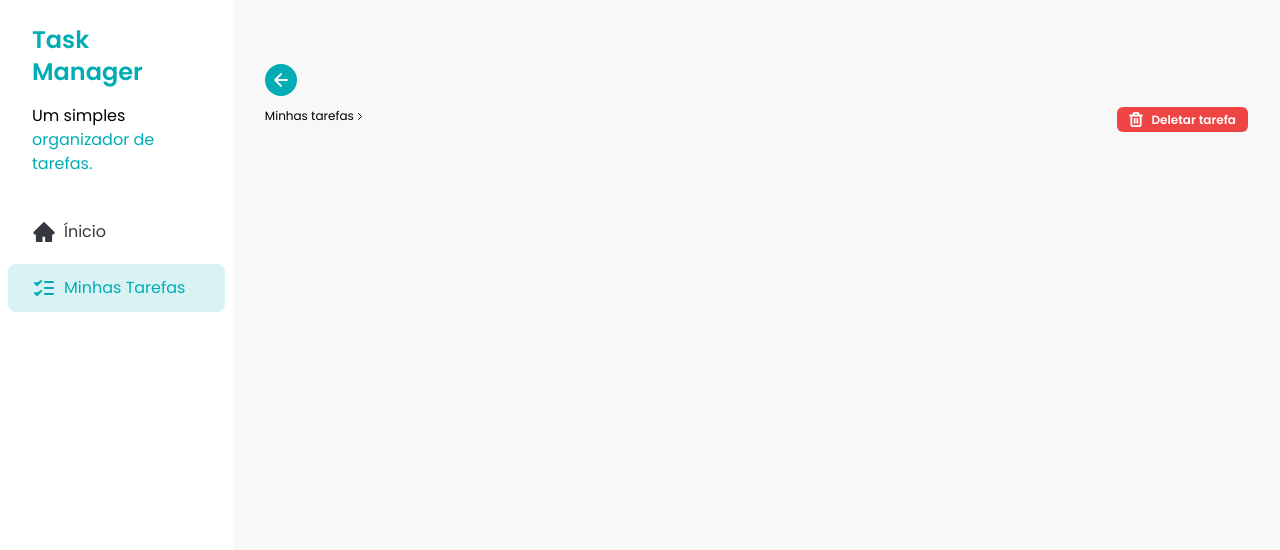
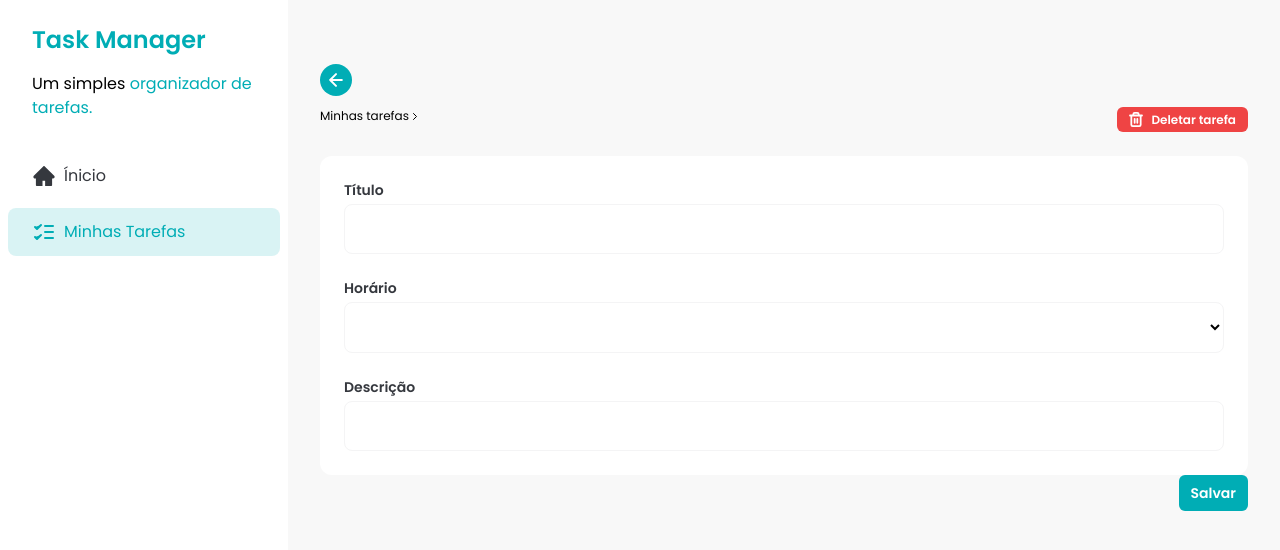
Before and after one commit to andressouza25/fsc-task-frontend, a React (Vite) app: page /task/1 in a window 1280 px wide. Shown: the top 550 px of the page. Built offline with nearby package versions, Linux system fonts and the light colour scheme; no server answers.

Commit message:
feat: add home and tasks page

```diff
--- a/src/App.jsx
+++ /dev/null
@@ -1,13 +0,0 @@
-import Sidebar from './components/Sidebar'
-import Tasks from './components/Tasks'
-
-function App() {
-  return (
-    <div className="flex">
-      <Sidebar />
-      <Tasks />
-    </div>
-  )
-}
-
-export default App
--- a/src/components/Sidebar.jsx
+++ b/src/components/Sidebar.jsx
@@ -3,7 +3,7 @@ import SidebarButton from './SidebarButton'
 
 const Sidebar = () => {
   return (
-    <div className="h-screen w-72 bg-white">
+    <div className="h-screen w-72 min-w-72 bg-white">
       <div className="space-y-4 px-8 py-6">
         <h1 className="text-brand-primary text-2xl font-semibold">
           Task Manager
@@ -15,11 +15,11 @@ const Sidebar = () => {
       </div>
 
       <div className="flex flex-col gap-2 p-2">
-        <SidebarButton color="unselected">
+        <SidebarButton href="/" color="unselected">
           <HomeIcon />
           Ínicio
         </SidebarButton>
-        <SidebarButton color="selected">
+        <SidebarButton href="/tasks" color="selected">
           <TasksIcon />
           Minhas Tarefas
         </SidebarButton>
--- a/src/components/SidebarButton.jsx
+++ b/src/components/SidebarButton.jsx
@@ -1,7 +1,7 @@
 import PropTypes from 'prop-types'
 import { tv } from 'tailwind-variants'
 
-const SidebarButton = ({ children, color }) => {
+const SidebarButton = ({ children, color, href }) => {
   const sidebar = tv({
     base: 'flex items-center gap-2 rounded-lg px-6 py-3',
     variants: {
@@ -12,7 +12,7 @@ const SidebarButton = ({ children, color }) => {
     },
   })
   return (
-    <a href="#" className={sidebar({ color })}>
+    <a href={href} className={sidebar({ color })}>
       {children}
     </a>
   )
--- /dev/null
+++ b/src/pages/Home.jsx
@@ -0,0 +1,11 @@
+import Sidebar from '../components/Sidebar'
+
+const HomePage = () => {
+  return (
+    <div className="flex">
+      <Sidebar />
+    </div>
+  )
+}
+
+export default HomePage
--- a/src/pages/TaskDetails.jsx
+++ b/src/pages/TaskDetails.jsx
@@ -1,17 +1,41 @@
+import { useForm } from 'react-hook-form'
 import { Link, useNavigate, useParams } from 'react-router-dom'
 import { toast } from 'sonner'
 
-import { ArrowLeftIcon, ChevronRightIcon, TrashIcon } from '../assets/icons'
+import {
+  ArrowLeftIcon,
+  ChevronRightIcon,
+  LoaderIcon,
+  TrashIcon,
+} from '../assets/icons'
 import Button from '../components/Button'
+import Input from '../components/Input'
 import Sidebar from '../components/Sidebar'
-import TaskForm from '../components/TaskForm'
+import TimeSelect from '../components/TimeSelect'
 import { useDeleteTask } from '../hooks/data/use-delete-task'
 import { useGetTask } from '../hooks/data/use-get-task'
+import { useUpdateTask } from '../hooks/data/use-update-task'
 
 const TaskDetailsPage = () => {
   const { taskId } = useParams()
   const navigate = useNavigate()
   const { data: task } = useGetTask({ taskId })
+
+  const {
+    register,
+    formState: { errors },
+    handleSubmit,
+  } = useForm({
+    defaultValues: {
+      title: task?.title || '',
+      time: task?.time || '',
+      description: task?.description || '',
+    },
+  })
+
+  const { mutate: updateTask, isPending: updateTaskIsLoading } =
+    useUpdateTask(taskId)
+
   const { mutate: deleteTask, isPending: deleteTaskIsLoading } =
     useDeleteTask(taskId)
 
@@ -19,7 +43,15 @@ const TaskDetailsPage = () => {
     navigate(-1)
   }
 
-  const handleDeleteClick = () => {
+  const handleSaveClick = async (data) => {
+    updateTask(data, {
+      onSuccess: () => toast.success('Tarefa atualizada com sucesso!'),
+      onError: () => toast.error('Erro ao atualizar tarefa.'),
+    })
+  }
+
+  const handleDeleteClick = async () => {
+    toast.success('Tarefa deletada com sucesso!')
     deleteTask(undefined, {
       onSuccess: () => {
         toast.success('Tarefa deletada com sucesso!')
@@ -58,15 +90,71 @@ const TaskDetailsPage = () => {
             className="h-fit self-end"
             color="danger"
             onClick={handleDeleteClick}
-            disabled={deleteTaskIsLoading}
           >
             <TrashIcon />
             Deletar tarefa
           </Button>
         </div>
 
-        {/* Renderizar formulário apenas quando task existe */}
-        {task && <TaskForm task={task} taskId={taskId} navigate={navigate} />}
+        {/* Dados da tarefa */}
+        <form onSubmit={handleSubmit(handleSaveClick)}>
+          <div className="bg-brand-white mt-6 space-y-6 rounded-xl p-6">
+            <div>
+              <Input
+                id="title"
+                label="Título"
+                {...register('title', {
+                  required: 'O título é obrigatório.',
+                  validate: (value) => {
+                    if (!value.trim()) {
+                      return 'O título não pode ser vazio.'
+                    }
+                    return true
+                  },
+                })}
+                errorMessage={errors?.title?.message}
+              />
+            </div>
+            <div>
+              <TimeSelect
+                {...register('time', {
+                  required: 'O horário é obrigatório.',
+                })}
+                errorMessage={errors?.time?.message}
+              />
+            </div>
+            <div>
+              <Input
+                id="description"
+                label="Descrição"
+                {...register('description', {
+                  required: 'A descrição é obrigatória.',
+                  validate: (value) => {
+                    if (!value.trim()) {
+                      return 'A descrição não pode ser vazia.'
+                    }
+                    return true
+                  },
+                })}
+                errorMessage={errors?.description?.message}
+              />
+            </div>
+          </div>
+          {/* Botão de salvar */}
+          <div className="flex w-full justify-end gap-2">
+            <Button
+              size="large"
+              color="primary"
+              disabled={updateTaskIsLoading || deleteTaskIsLoading}
+              type="submit"
+            >
+              {(updateTaskIsLoading || deleteTaskIsLoading) && (
+                <LoaderIcon className="animate-spin" />
+              )}
+              Salvar
+            </Button>
+          </div>
+        </form>
       </div>
     </div>
   )
--- /dev/null
+++ b/src/pages/Tasks.jsx
@@ -0,0 +1,13 @@
+import Sidebar from '../components/Sidebar'
+import Tasks from '../components/Tasks'
+
+function TasksPage() {
+  return (
+    <div className="flex">
+      <Sidebar />
+      <Tasks />
+    </div>
+  )
+}
+
+export default TasksPage
```
Also changed, not shown: src/main.jsx (+7 -2 lines).
